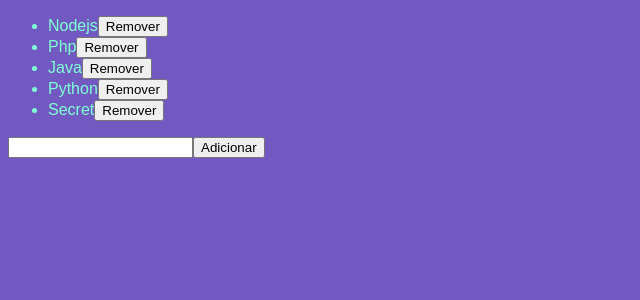
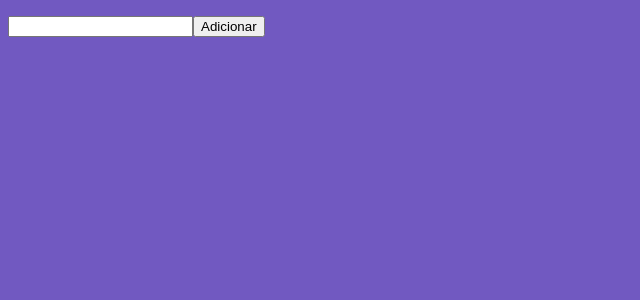
Before and after one commit to rodrigoredivo/introduction-React, a React app: page / in a window 1280 px wide. Shown: the top 300 px of the page, without its empty margins (0-640 px from the left). Built offline with nearby package versions, Linux system fonts and the light colour scheme; the HTML template or start-up script is replaced by a standard one.

Commit message:
Component Life Cycle

```diff
--- a/src/components/NameList.js
+++ b/src/components/NameList.js
@@ -4,13 +4,24 @@ import NameItem  from './NameItem';
 class Namelist extends Component {
   state = {
     newName: '',
-    name: [
-      'Nodejs',
-      'Php',
-      'Java',
-      'Python'
-    ]
+    name: []
   };
+
+  // Executed as soon as component appears on screen
+  componentDidMount() {
+    const name = localStorage.getItem('name');
+
+    if( name ) {
+      this.setState({ name: JSON.parse(name) });
+    }
+  }
+
+  // Runs whenever props or state changes
+  componentDidUpdate (_, prevState){
+    if(prevState.name !== this.state.name) {
+      localStorage.setItem('name', JSON.stringify(this.state.name));
+    }
+  }
 
   handleInputChange = e => {
     this.setState({ newName: e.target.value });
@@ -40,7 +51,6 @@ class Namelist extends Component {
               onDelete={() => this.handleDelete (names)}
             />
           )}
-          <NameItem />
         </ul>
         <input
           type="text"
```
